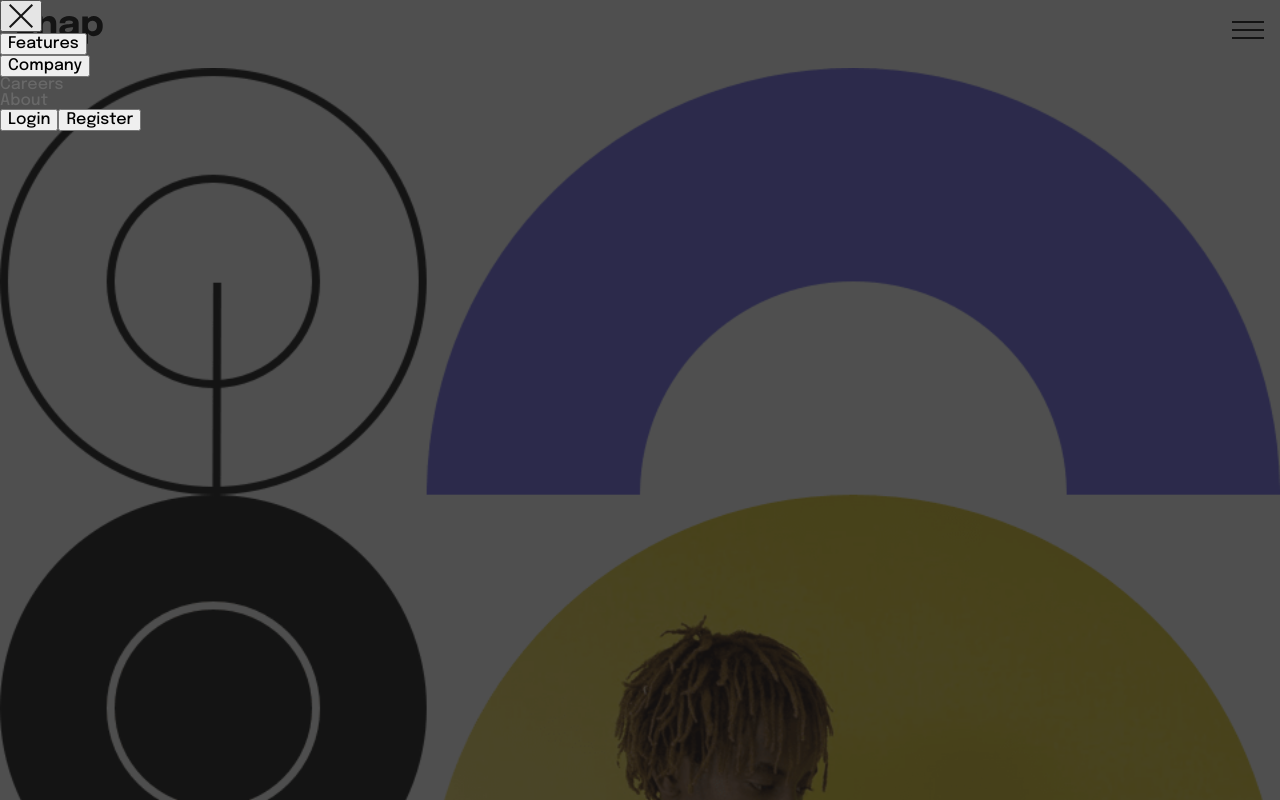
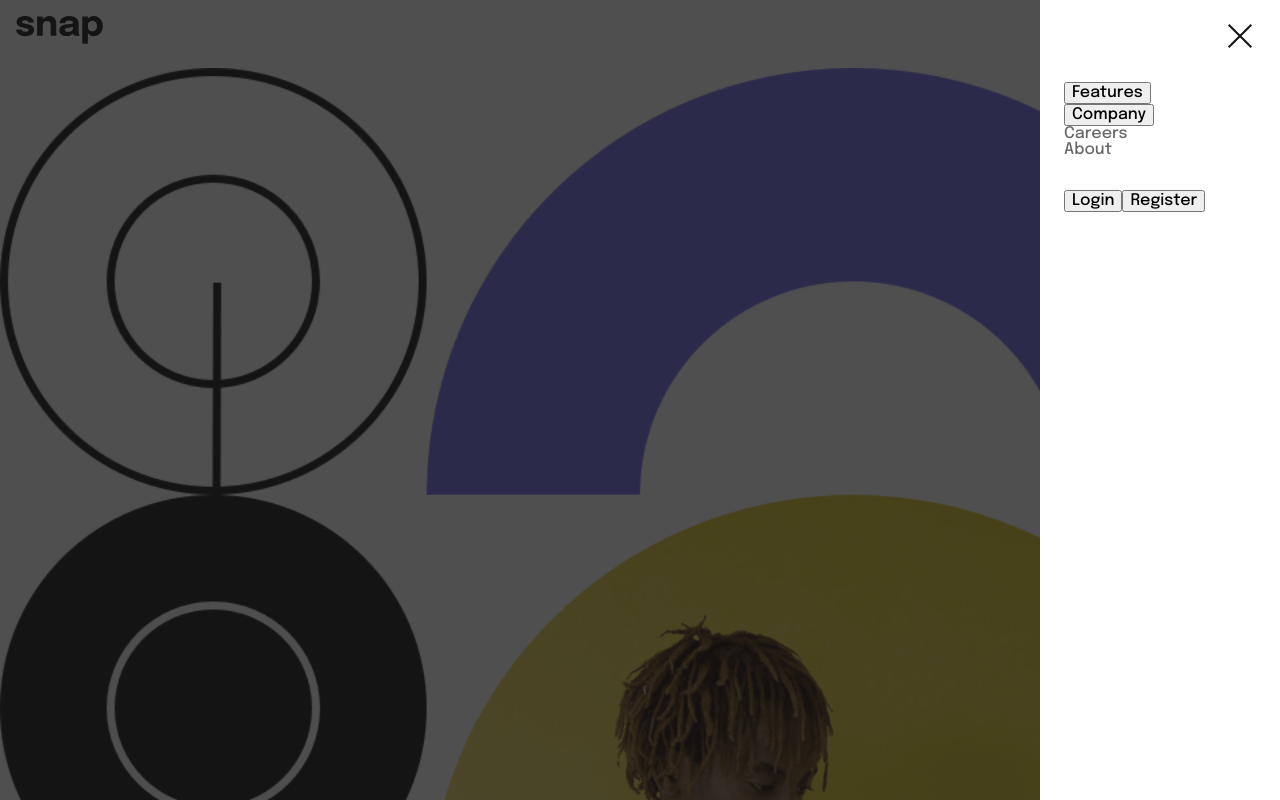
Before and after one commit to miguelzaga/intro-section-with-dropdown-navigation, a React (Vite) app: page / in a window 1280 px wide. Shown: the top 800 px of the page. Built offline with nearby package versions, Linux system fonts and the light colour scheme.

Commit message:
style close button menu

```diff
--- a/src/components/menu.js
+++ b/src/components/menu.js
@@ -2,6 +2,7 @@ import iconCloseMenu from "../images/icon-close-menu.svg"
 
 export default ({ setOpen }) => (
   <aside className="menu">
+    <div className="menu__container">
       <button onClick={() => setOpen(false)} className="menu__close">
         <img src={iconCloseMenu} alt="close menu" />
       </button>
@@ -30,11 +31,14 @@ export default ({ setOpen }) => (
         </ul>
       </nav>
 
+      <div className="menu__buttons">
         <button className="menu__login">
           Login
         </button>
         <button className="menu__register">
           Register
         </button>
+      </div>
+    </div>
   </aside>
 )
--- a/src/scss/05-components/_menu.scss
+++ b/src/scss/05-components/_menu.scss
@@ -7,4 +7,22 @@
   right: 0;
   bottom: 0;
   background-color: #{$black}BF;
+
+  &__container {
+    background-color: $pure-white;
+    height: 100%;
+    margin-left: calc(100% - 240px);
+    padding: 22px 21px 21px 24px;
+    display: flex;
+    flex-flow: column nowrap;
+    gap: 32px;
+  }
+
+  &__close {
+    align-self: flex-end;
+    border: none;
+    padding: none;
+    margin: none;
+    background: none;
+  }
 }
```
Lines whose indentation alone changed are shown as unchanged.
